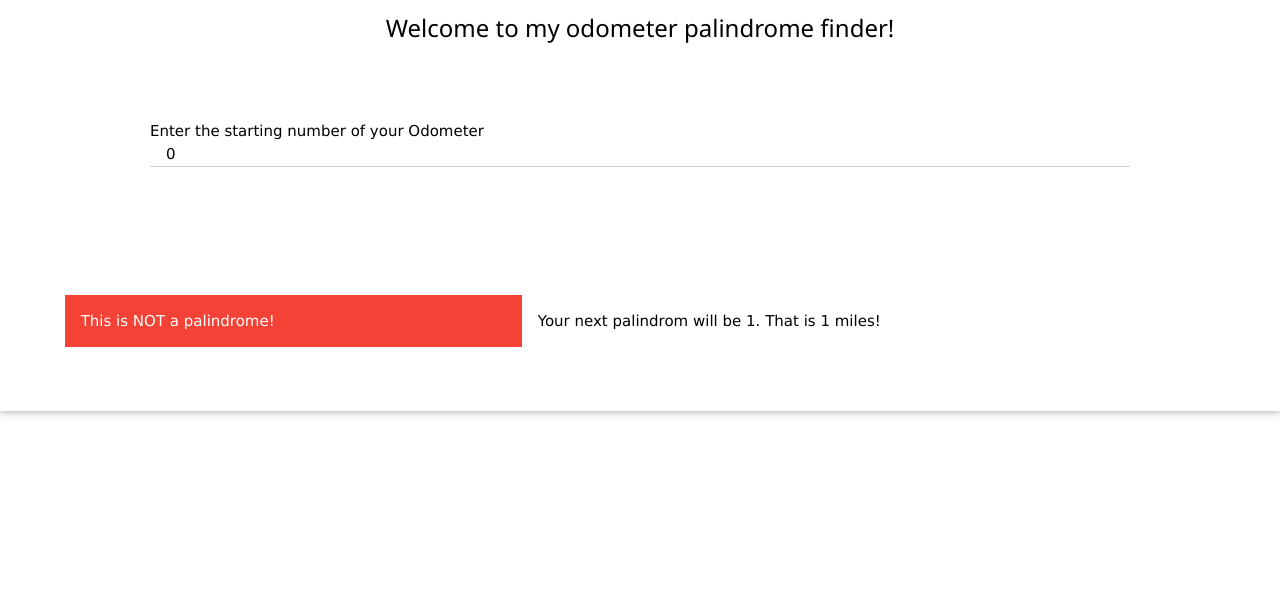
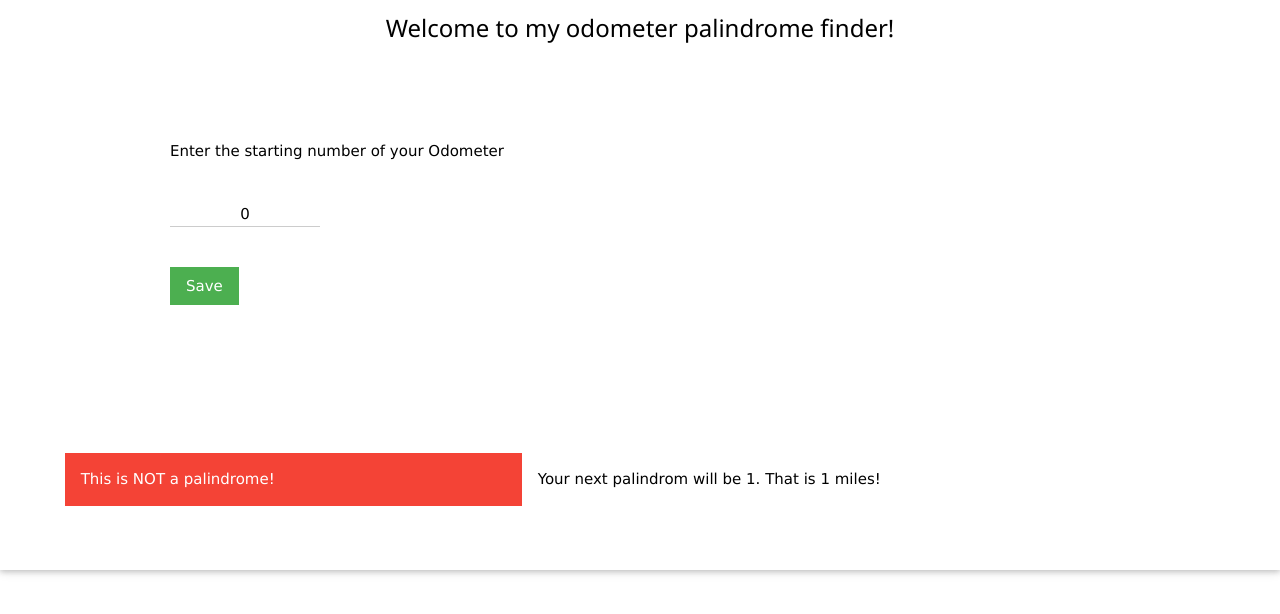
Before and after one commit to jhessin/palindrome-web, a SvelteKit app: page / in a window 1280 px wide. Shown: the top 614 px of the page. Built offline with nearby package versions, Linux system fonts and the light colour scheme; no server answers.

Commit message:
Added a save button

```diff
--- a/src/routes/+page.svelte
+++ b/src/routes/+page.svelte
@@ -26,7 +26,7 @@
 		<h1 class="w3-center w3-xlarge">Welcome to my odometer palindrome finder!</h1>
 	</header>
 	<div class="w3-content w3-padding-64">
-		<form method="post">
+		<form method="post" class="w3-center">
 			<label for="startValue">Enter the starting number of your Odometer</label>
 			<input
 				class="w3-container w3-input w3-cell w3-cell-middle"
@@ -35,6 +35,7 @@
 				id="Input1"
 				bind:value={startValue}
 			/>
+			<button type="submit" class="w3-button w3-green">Save</button>
 		</form>
 	</div>
 
@@ -76,3 +77,20 @@
 		</footer>
 	{/if}
 </main>
+
+<style>
+	form {
+		display: flex;
+		flex-direction: column;
+		align-items: flex-start;
+	}
+
+	form * {
+		margin: 20px;
+	}
+
+	#Input1 {
+		max-width: 10rem;
+		text-align: center;
+	}
+</style>
```
